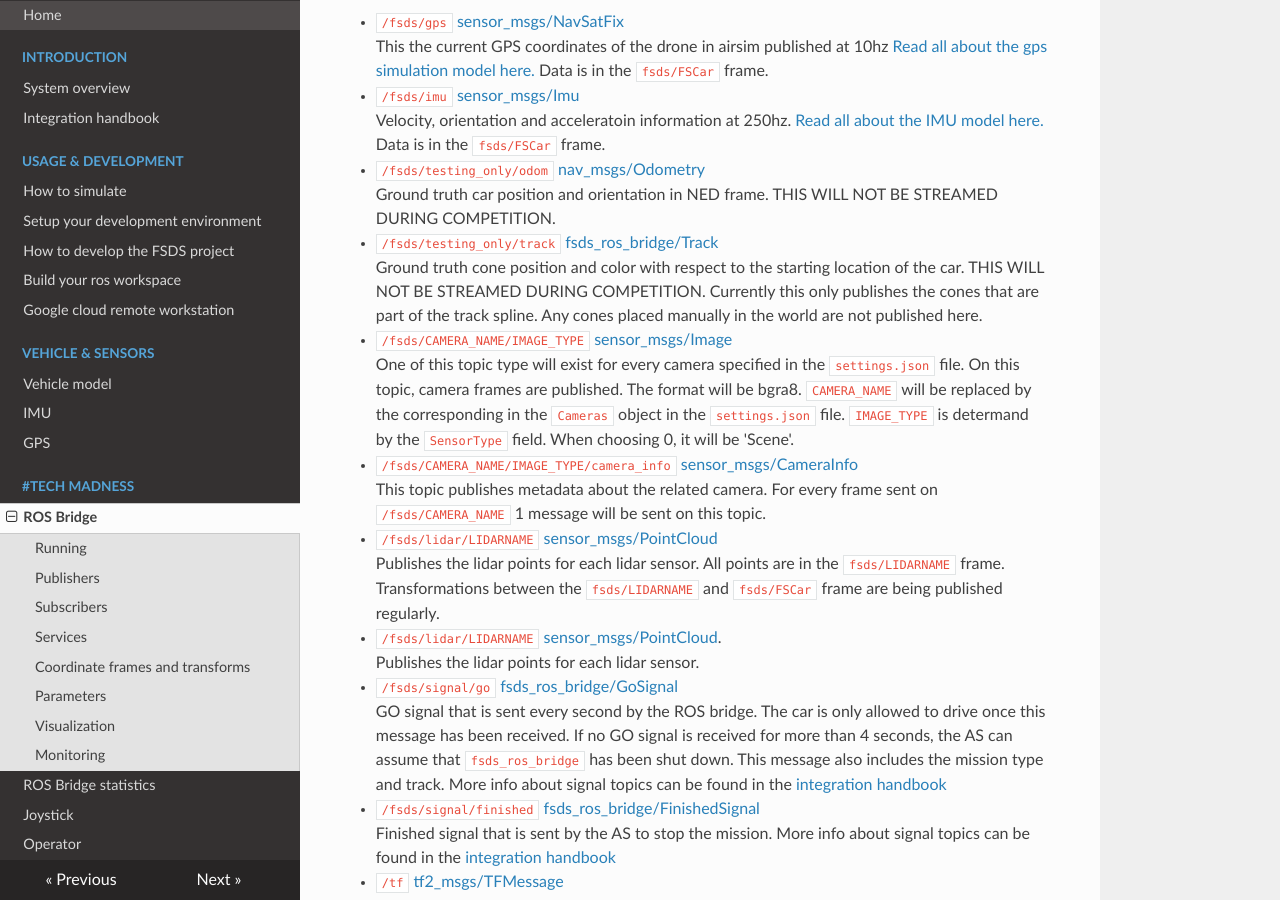
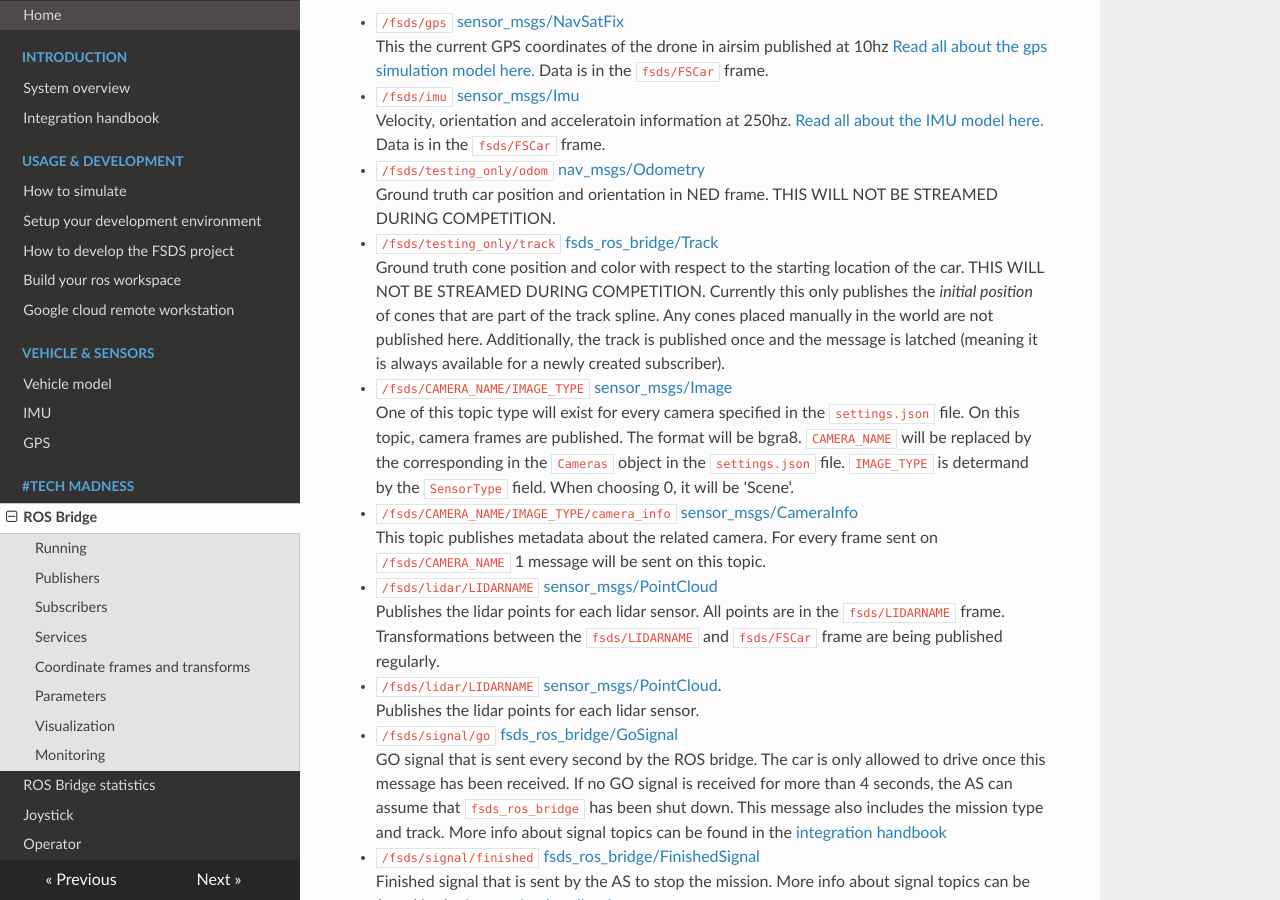
Before and after one commit to FS-Driverless/Formula-Student-Driverless-Simulator, an MkDocs documentation site: the page built from docs/ros-bridge.md, in a window 1280 px wide and 900 px high, scrolled down 982 px. Built offline with MkDocs 1.6.1, drawn with Linux system fonts in a browser that asks for light colours; nearby versions of some CDN libraries.

Commit message:
add docs about publishing track once and only initial position

```diff
--- a/docs/ros-bridge.md
+++ b/docs/ros-bridge.md
@@ -34,7 +34,8 @@ Ground truth car position and orientation in NED frame. THIS WILL NOT BE STREAME
 
 - `/fsds/testing_only/track` [fsds_ros_bridge/Track](https://github.com/FS-Online/Formula-Student-Driverless-Simulator/blob/master/ros/src/fsds_ros_bridge/msg/Track.msg)
 Ground truth cone position and color with respect to the starting location of the car. THIS WILL NOT BE STREAMED DURING COMPETITION.
-Currently this only publishes the cones that are part of the track spline. Any cones placed manually in the world are not published here.
+Currently this only publishes the *initial position* of cones that are part of the track spline. Any cones placed manually in the world are not published here.
+Additionally, the track is published once and the message is latched (meaning it is always available for a newly created subscriber).
 
 - `/fsds/CAMERA_NAME/IMAGE_TYPE` [sensor_msgs/Image](https://docs.ros.org/api/sensor_msgs/html/msg/Image.html)
 One of this topic type will exist for every camera specified in the `settings.json` file.
```
